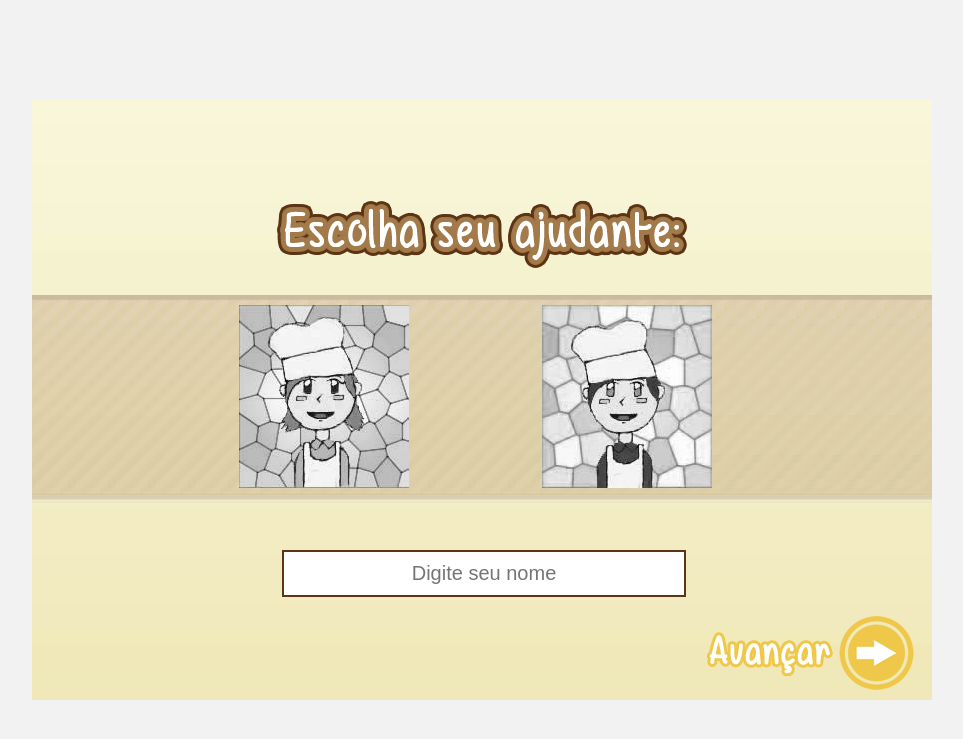
After one commit to muriloviana/receitadebolo, a Django app: page /personagem/ in a window 1280 px wide. The commit adds this page. Shown: the top 739 px of the page, without its empty margins (158-1121 px from the left). Run offline with Django 3.2, Linux system fonts and the light colour scheme.

Commit message:
tela de personagem

```diff
--- a/receitadebolo/urls.py
+++ b/receitadebolo/urls.py
@@ -2,6 +2,11 @@ from django.conf.urls import patterns, include, url
 from django.conf import settings
 from django.conf.urls.static import static
 
-urlpatterns = patterns('',
-    url(r'^$', 'receitadebolo.views.home', name='home'),
+
+urlpatterns = patterns('receitadebolo',
+
+    url(r'^$', 'views.home', name='home'),
+    url(r'^personagem/$', 'views.personagem', name='personagem'),
+    url(r'^fase/(?P<numero>[0-9])+/', 'views.fase', name='fase'),
+
 ) + static(settings.STATIC_URL, document_root=settings.STATIC_ROOT)
--- a/receitadebolo/views.py
+++ b/receitadebolo/views.py
@@ -4,3 +4,9 @@ from django.shortcuts import render
 
 def home(request):
 	return render(request, 'home.html')
+
+def personagem(request):
+	return render(request, 'personagem.html')
+
+def fase(request, numero=None):
+	return render(request, 'fase%s.html' % numero)
--- a/static/css/layout.css
+++ b/static/css/layout.css
@@ -20,7 +20,7 @@
 	height: 210px;
 	position: absolute;
 	margin-top: 195px;
-	background-image: url(../images/bg_animado_capa.jpg);
+	background: url(../images/bg_animado_capa.jpg);
 	background-position: 0px 0px;
 	background-repeat: repeat-x;
 
@@ -32,3 +32,28 @@
 #home .logo{position: absolute; width: 368px; height: 389px; top:50%; left:50%; margin: -194px 0 0 -184px;}
 #home .bt_jogar{position: absolute; width: 157px; height: 58px; background: url(../images/bt_jogar_capa.png) no-repeat; margin: 30px;}
 #home .bt_jogar:hover{background: url(../images/bt_jogar_capa_hover.png) no-repeat;}
+
+
+
+#personagem .box_game{background:url(../images/bg_capa.jpg) no-repeat;}
+#personagem .animate_area{
+	width: 900px;
+	height: 210px;
+	position: absolute;
+	margin-top: 195px;
+	background: url(../images/bg_animado_personagem.jpg);
+	background-position: 0px 0px;
+	background-repeat: repeat-x;
+
+	animation: animatedBackground 15s linear infinite;
+	-ms-animation: animatedBackground 15s linear infinite;
+	-moz-animation: animatedBackground 15s linear infinite;
+	-webkit-animation: animatedBackground 15s linear infinite;
+}
+#personagem .escolha_ajudante{background: url(../images/escolha_seu_ajudante.png) no-repeat; width: 410px; height: 68px; position: absolute; left:50%; margin: 100px 0 0 -205px;}
+#personagem .bt_menina{background: url(../images/menina_bw.jpg) no-repeat; width: 170px; height: 183px; position: absolute; top:50%; left:50%; margin: -95px 0 0 -243px;}
+#personagem .bt_menina:hover, #personagem .bt_menina.selecionado{background: url(../images/menina.jpg) no-repeat;}
+#personagem .bt_menino{background: url(../images/menino_bw.jpg) no-repeat; width: 170px; height: 183px; position: absolute; top:50%; left:50%; margin: -95px 0 0 60px;}
+#personagem .bt_menino:hover, #personagem .bt_menino.selecionado{background: url(../images/menino.jpg) no-repeat;}
+#personagem input[type="text"]{width: 380px; padding: 10px; font-size: 20px; color: #666; position: absolute; border: 2px #5D3413 solid; top:50%; left:50%; margin: 150px 0 0 -200px; text-align: center;}
+#personagem .bt_avancar{background: url(../images/bt_avancar_personagem.png) no-repeat; width: 208px; height: 74px; top: 86%; right: 2%; position: absolute;}
--- /dev/null
+++ b/static/js/personagem.js
@@ -0,0 +1,25 @@
+function selecionar(sel, desel){
+	document.getElementById(desel).classList.remove('selecionado');
+	document.getElementById(sel).classList.add('selecionado');
+	document.getElementById('id_avatar').value = sel;
+}
+
+function link(url){
+	var avatar = document.getElementById('id_avatar');
+	var player = document.getElementById('id_player')
+
+	if (avatar.value && player.value) {
+
+		window.location.href = url + '?avatar=' + avatar.value + '&player=' + player.value;
+
+	} else if (! avatar.value) {
+
+		alert('Você deve escolher um ajudante clicando em uma das imagens.');
+
+	} else if (! player.value) {
+
+		alert('Por favor digite seu nome.');
+		player.focus();
+
+	};
+}
--- a/templates/base.html
+++ b/templates/base.html
@@ -2,17 +2,19 @@
 <html lang="pt-br">
 <head>
 	<meta http-equiv="Content-Type" content="text/html; charset=UTF-8">
-	<title>Receita de Bolo :: Home</title>
+	<title>Receita de Bolo :: {% block title %}{% endblock %}</title>
 
 	<!-- Responsive Web Design -->
 	<meta name="viewport" content="width = device-width" />
 
 	<!-- CSS -->
+	<link rel="stylesheet" type="text/css" href="{{ STATIC_URL }}css/layout.css" media="all">
 	<link rel="stylesheet" type="text/css" href="{{ STATIC_URL }}css/base.css" media="all">
-	<link rel="stylesheet" type="text/css" href="{{ STATIC_URL }}css/layout.css" media="all">
 </head>
 
 <body id="{% block body_id %}{% endblock %}">
 	{% block game %}{% endblock %}
+
+	{% block js %}{% endblock %}
 </body>
 </html>
--- /dev/null
+++ b/templates/fase1.html
@@ -0,0 +1 @@
+fase1.html
--- a/templates/home.html
+++ b/templates/home.html
@@ -1,10 +1,11 @@
 {% extends 'base.html' %}
+{% block title %} Home{% endblock %}
 {% block body_id %}home{% endblock %}
 
 
 {% block game %}
 	<div class="box_game">
-		<a href="fase1.html" class="bt_jogar botao">Jogar</a>
+		<a href="{% url personagem %}" class="bt_jogar botao">Jogar</a>
 		<div class="animate_area"></div>
 		<img class="logo" src="{{ STATIC_URL }}images/logo_capa.png">
 	</div>
--- /dev/null
+++ b/templates/personagem.html
@@ -0,0 +1,24 @@
+{% extends 'base.html' %}
+{% block title %} Criação do Personagem{% endblock %}
+{% block body_id %}personagem{% endblock %}
+
+
+{% block js %}
+	<script src="{{ STATIC_URL }}js/personagem.js" type="text/javascript" charset="utf-8"></script>
+{% endblock %}
+
+
+{% block game %}
+	<div class="box_game">
+		<div class="animate_area"></div>
+
+		<div class="escolha_ajudante"></div>
+		<a href="javascript:selecionar('menina','menino');" class="bt_menina botao" id="menina">Menina</a>
+		<a href="javascript:selecionar('menino','menina');" class="bt_menino botao" id="menino">Menino</a>
+		<input type="hidden" id="id_avatar" value="" />
+
+		<input type="text" maxlength="15" placeholder="Digite seu nome" id="id_player" />
+
+		<a href="javascript:link('{% url fase 1 %}');" class="bt_avancar botao">Avançar</a>
+	</div>
+{% endblock %}
```
Also changed, not shown: static/images/bg_animado_personagem.jpg (added), static/images/bg_capa.jpg, static/images/bt_avancar_personagem.png (added), static/images/escolha_seu_ajudante.png (added), static/images/menina.jpg (added), static/images/menina_bw.jpg (added), static/images/menino.jpg (added), static/images/menino_bw.jpg (added).
